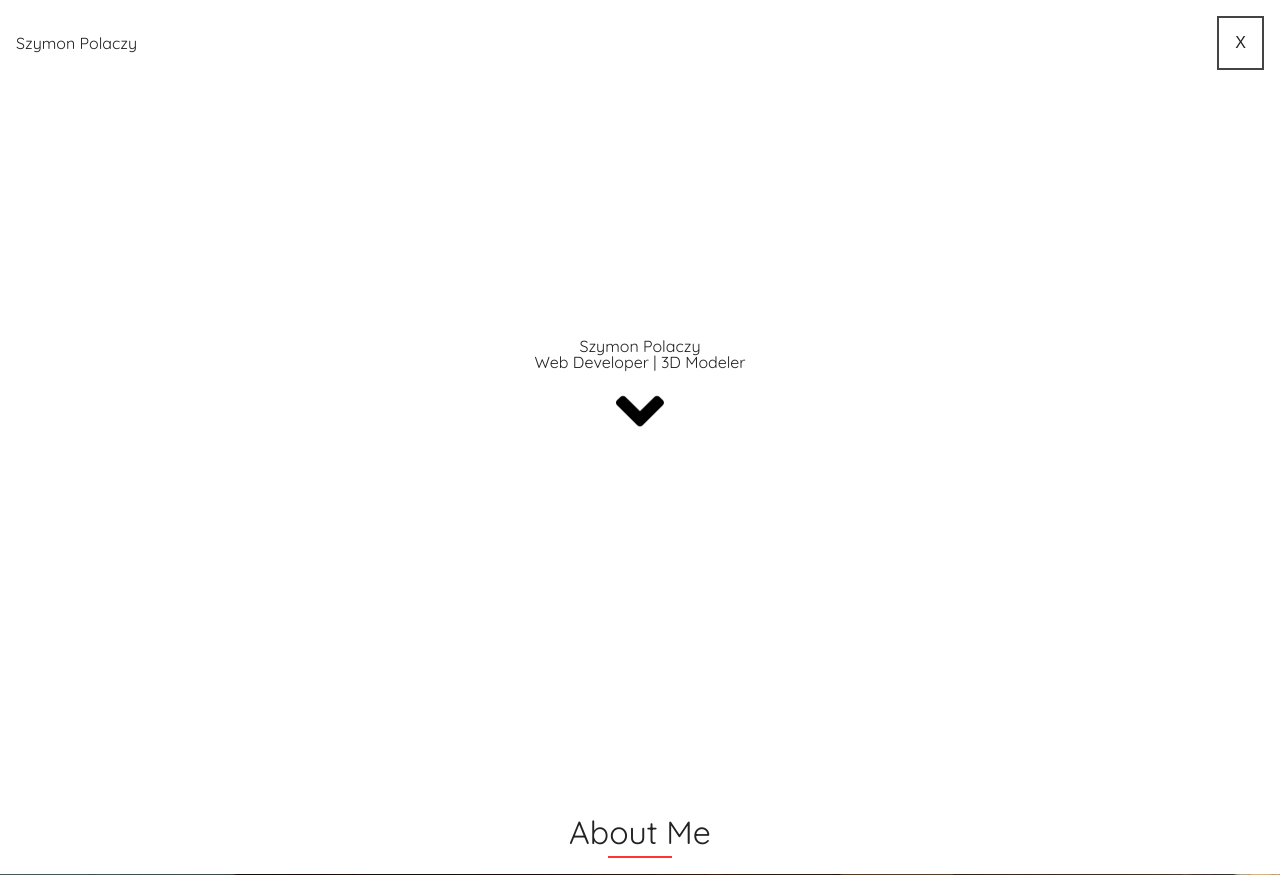
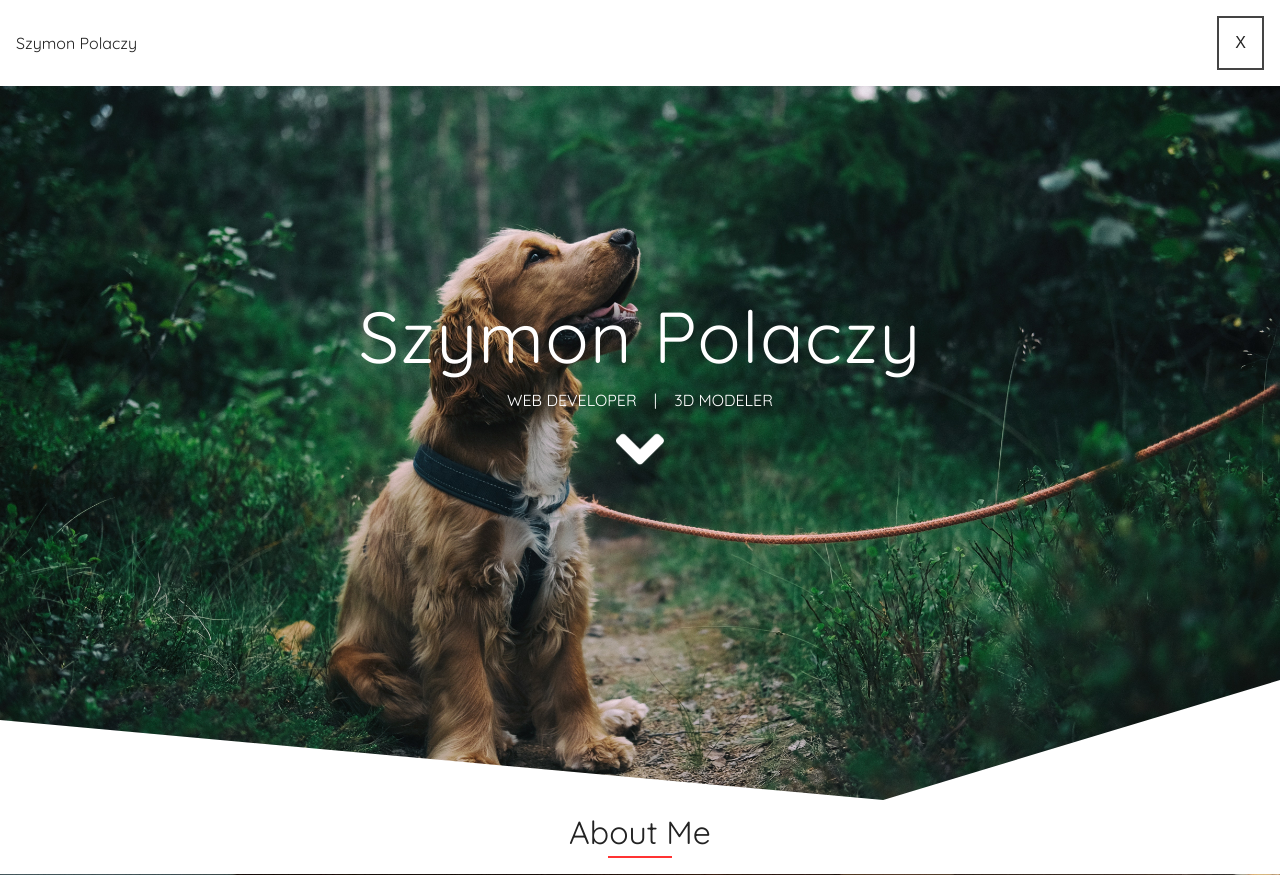
Before and after one commit to szymon-polaczy/Portfolio, a PHP site: page / in a window 1280 px wide. Shown: the top 875 px of the page. Run offline with PHP 8.4, Linux system fonts and the light colour scheme.

Commit message:
r.1.4.0
Dodałem więcej styli home-section

```diff
--- a/index.html
+++ b/index.html
@@ -34,8 +34,8 @@
     <header id="home-section">
         <div class="all-container">
             <h1>Szymon Polaczy</h1>
-            <small>Web Developer | 3D Modeler</small>
-            <a href="#about-section" onclick="smoothScroll('about-section'); return false"><img src="icons/angle-down-solid.svg" alt="Learn More"></a>
+            <small>Web Developer <span>|</span> 3D Modeler</small>
+            <a href="#about-section" onclick="smoothScroll('about-section'); return false"><img class="svg" src="icons/angle-down-solid.svg" alt="Learn More"></a>
         </div>
     </header>
 
--- a/style.css
+++ b/style.css
@@ -80,6 +80,12 @@ h2::after {
     align-items: center;
     justify-content: center;
     flex-flow: column;
+    background-image: url("img/adorable-animal.jpg");
+    background-position: center;
+    background-size: cover;
+    background-repeat: no-repeat;
+    color: #fff;
+    clip-path: polygon(50% 0%, 100% 0, 100% 85%, 69% 100%, 0 90%, 0 0); /*Zastanów się czy na pewno chcesz to używać bo nie ma najlepszego wsparcia*/
 }
 
 #home-section .all-container a img {
@@ -89,6 +95,24 @@ h2::after {
     animation-duration: 1.5s;
     animation-delay: .3s;
     animation-iteration-count: infinite;
+}
+
+#home-section .all-container h1 {
+    font-size: 4.5em;
+    text-align: center;
+    margin-bottom: 2.5vh;
+    letter-spacing: .1vw;
+}
+
+#home-section .all-container small {
+    font-size: 1em;
+    text-transform: uppercase;
+    text-align: center;
+}
+
+#home-section .all-container small span{
+    display: inline-block;
+    margin: 0 1vw;
 }
 
 @keyframes clickMe {
```
Also changed, not shown: icons/angle-down-solid.svg, img/adorable-animal.jpg (added).
